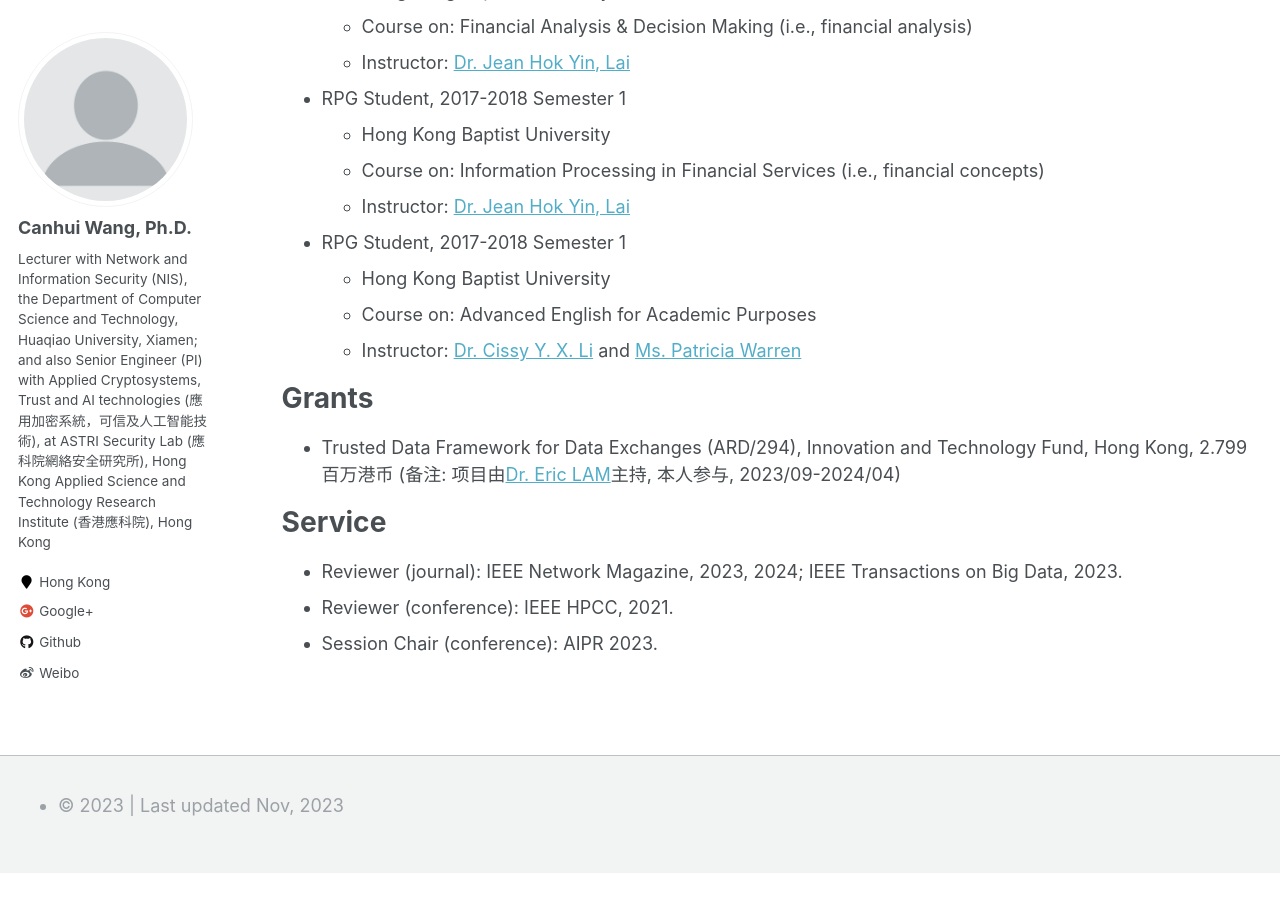
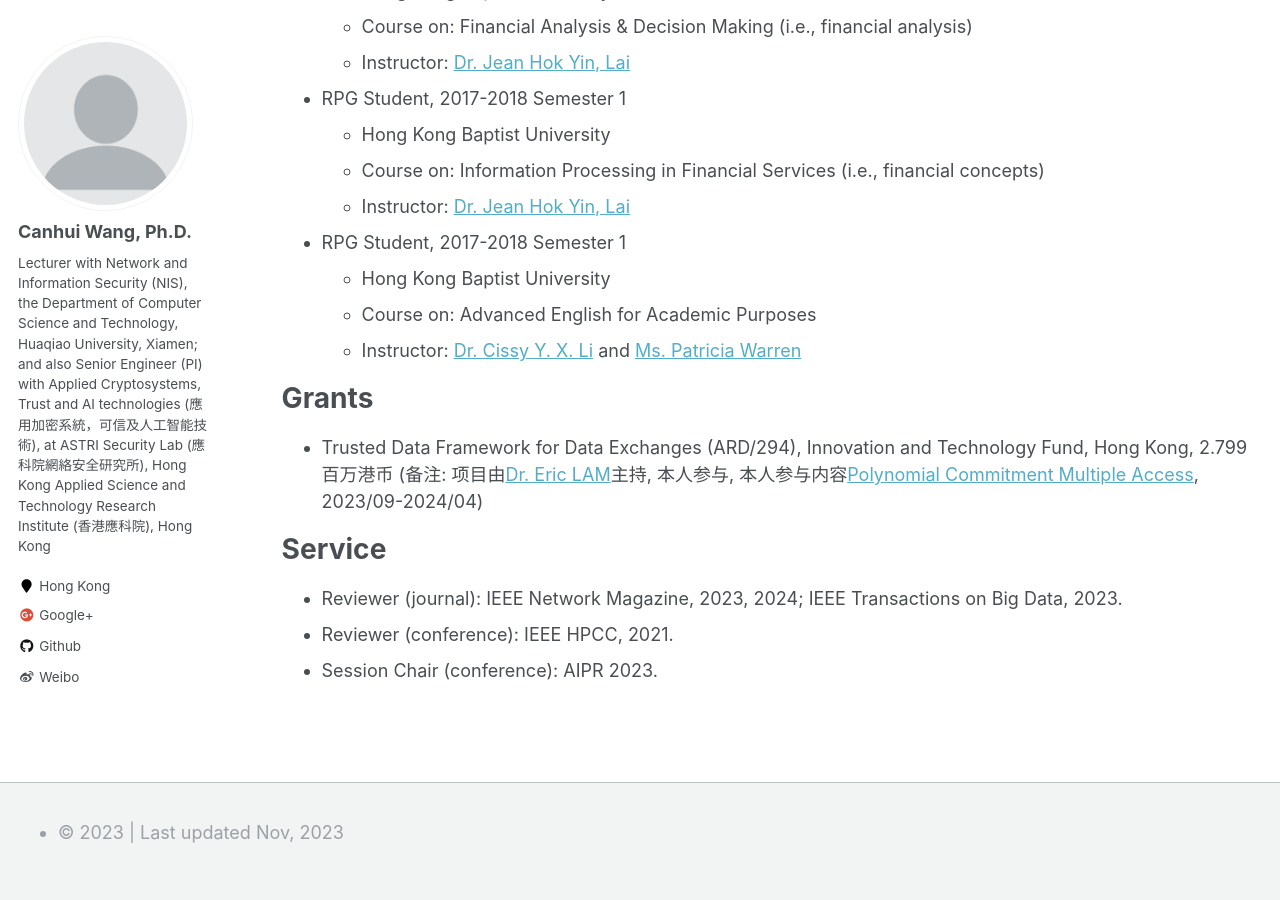
Before and after one commit to Canhui/canhui.github.io, a Jekyll site: the page built from _pages/cv.md, in a window 1280 px wide and 900 px high, scrolled down 3071 px. Built offline with Jekyll 4.4.1, drawn with Linux system fonts in a browser that asks for light colours; before the commit the page ends 3944 px from its top, so only the background shows below that.

Commit message:
Update cv.md

```diff
--- a/_pages/cv.md
+++ b/_pages/cv.md
@@ -142,7 +142,7 @@ Skills
 
 Grants
 ======
-* Trusted Data Framework for Data Exchanges (ARD/294), Innovation and Technology Fund, Hong Kong, 2.799百万港币 (备注: 项目由[Dr. Eric LAM](https://www.linkedin.com/in/peifunglam2/)主持, 本人参与, 2023/09-2024/04)
+* Trusted Data Framework for Data Exchanges (ARD/294), Innovation and Technology Fund, Hong Kong, 2.799百万港币 (备注: 项目由[Dr. Eric LAM](https://www.linkedin.com/in/peifunglam2/)主持, 本人参与, 本人参与内容[Polynomial Commitment Multiple Access](https://www.astri.org/rdprojects/trusted-data-framework-for-data-exchanges/), 2023/09-2024/04)
 
 Service
 ======
```
